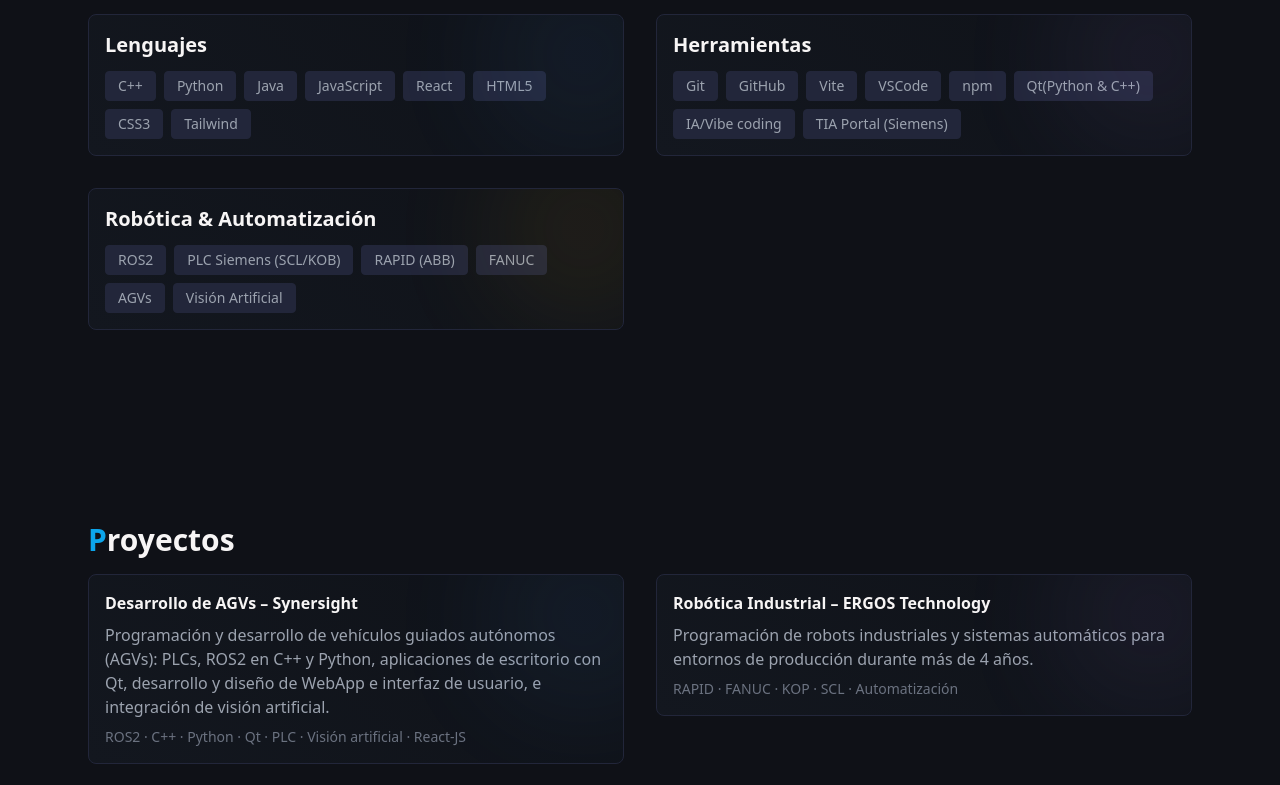
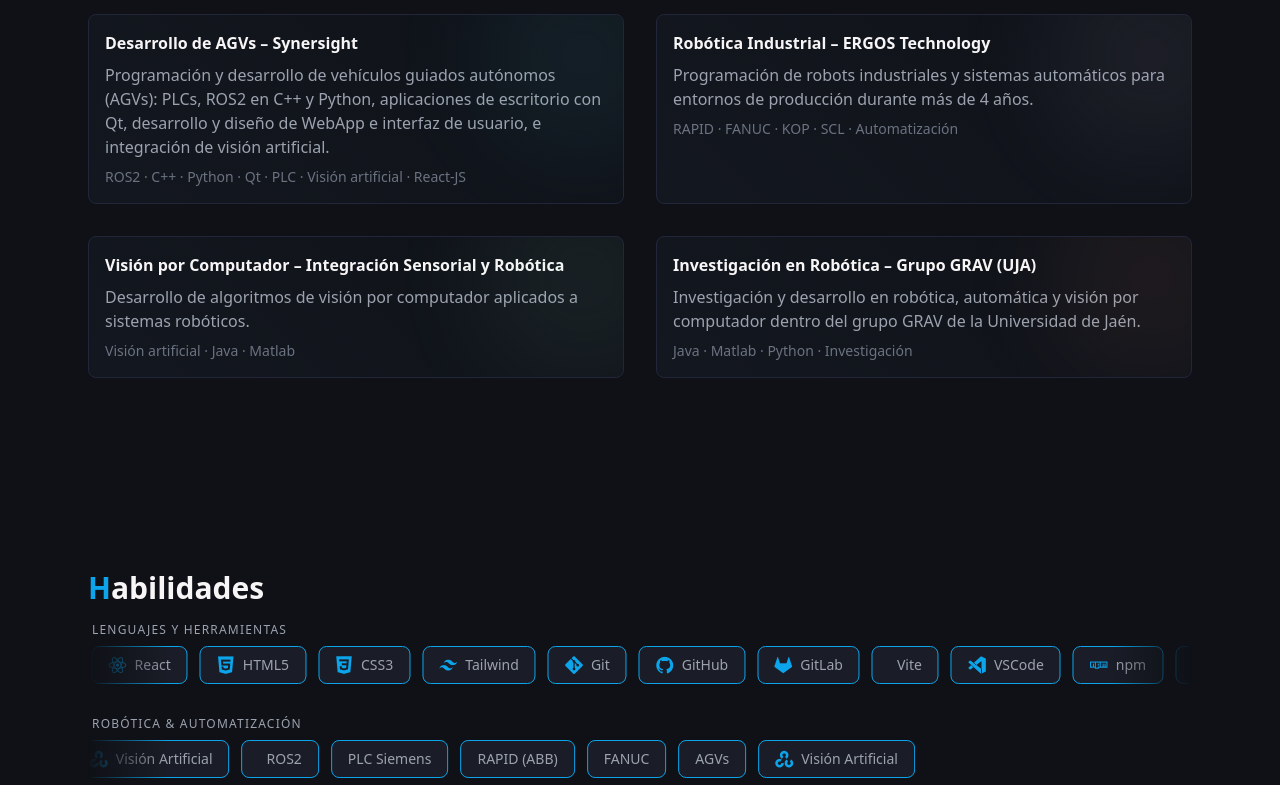
Before and after one commit to FernandoFdezMata/portfolio, a React (Vite) app: page / in a window 1280 px wide. Shown: the part 1335-2120 px from the top of the page. Built offline with nearby package versions, Linux system fonts and the light colour scheme.

Commit message:
Arreglos: menú hamburguesa, separación de titulos. Cambio estilo skill

```diff
--- a/index.html
+++ b/index.html
@@ -6,6 +6,7 @@
     <meta name="viewport" content="width=device-width, initial-scale=1.0" />
     <title>Fernando Fernández</title>
     <link href="https://fonts.googleapis.com/css2?family=JetBrains+Mono:wght@300;400;500;600;700&family=Inter:wght@300;400;500;600;700&display=swap" rel="stylesheet" />
+    <link rel="stylesheet" href="https://cdn.jsdelivr.net/gh/devicons/devicon@latest/devicon.min.css" />
   </head>
   <body>
     <div id="root"></div>
--- a/src/App.jsx
+++ b/src/App.jsx
@@ -22,12 +22,12 @@ function App() {
         <About/>
       </section>
 
+      <section id="projects">
+        <Projects/>
+      </section>
+
       <section id="skills">
         <Skills/>
-      </section>
-
-      <section id="projects">
-        <Projects/>
       </section>
 
       <section id="contact">
--- a/src/components/layout/Header.jsx
+++ b/src/components/layout/Header.jsx
@@ -4,8 +4,8 @@ import bgFirma from "../../assets/nueva-firma-b.png";
 
 const navLinks = [
   { href: "about", label: "Sobre mí" },
+  { href: "projects", label: "Proyectos" },
   { href: "skills", label: "Habilidades" },
-  { href: "projects", label: "Proyectos" },
   { href: "contact", label: "Contacto" },
 ];
 
@@ -62,7 +62,7 @@ export default function Header() {
 
       {/* Menú desplegable móvil */}
       {menuOpen && (
-        <nav className="md:hidden flex flex-col px-6 pb-4 gap-4 text-sm font-medium border-t border-accent/20">
+        <nav className="md:hidden flex flex-col px-6 p-4 gap-4 text-sm font-medium border-t border-accent/20">
           {navLinks.map(({ href, label }) => (
             <a
               key={href}
--- a/src/components/ui/Card.jsx
+++ b/src/components/ui/Card.jsx
@@ -1,7 +1,7 @@
 export default function Card({ children, className = "", glowColor }) {
   return (
     <div
-      className={`relative overflow-hidden bg-bg-surface border border-bg-elevated hover:border-accent transition-colors duration-300 p-4 rounded-lg ${className}`}
+      className={`relative overflow-hidden bg-bg-surface h-full border border-bg-elevated hover:border-accent transition-colors duration-300 p-4 rounded-lg ${className}`}
       style={{
         background: "linear-gradient(45deg, #13171f 0%, #0f1218 100%)",
       }}
--- a/src/data/projects.js
+++ b/src/data/projects.js
@@ -1,7 +1,7 @@
 export default [
   {
     id: 1,
-    glow: "#4f9cf9",
+    glow: "#4fdaf9",
     title: "Desarrollo de AGVs – Synersight",
     description: "Programación y desarrollo de vehículos guiados autónomos (AGVs): PLCs, ROS2 en C++ y Python, aplicaciones de escritorio con Qt, desarrollo y diseño de WebApp e interfaz de usuario, e integración de visión artificial.",
     tech: ["ROS2", "C++", "Python", "Qt", "PLC", "Visión artificial", "React-JS"],
@@ -9,7 +9,7 @@ export default [
   },
   {
     id: 2,
-    glow: "#a78bfa",
+    glow: "#d8d2f7",
     title: "Robótica Industrial – ERGOS Technology",
     description: "Programación de robots industriales y sistemas automáticos para entornos de producción durante más de 4 años.",
     tech: ["RAPID", "FANUC", "KOP", "SCL", "Automatización"],
@@ -17,7 +17,7 @@ export default [
   },
   {
     id: 3,
-    glow: "#34d399",
+    glow: "#9df2d3",
     title: "Visión por Computador – Integración Sensorial y Robótica",
     description: "Desarrollo de algoritmos de visión por computador aplicados a sistemas robóticos.",
     tech: ["Visión artificial", "Java", "Matlab"],
@@ -25,7 +25,7 @@ export default [
   },
   {
     id: 4,
-    glow: "#fb923c",
+    glow: "#eb917c",
     title: "Investigación en Robótica – Grupo GRAV (UJA)",
     description: "Investigación y desarrollo en robótica, automática y visión por computador dentro del grupo GRAV de la Universidad de Jaén.",
     tech: ["Java", "Matlab", "Python", "Investigación"],
--- a/src/data/skills.js
+++ b/src/data/skills.js
@@ -1,47 +1,39 @@
 // src/data/skills.js
-
 const skills = [
   {
-    category: "Lenguajes",
+    category: "Lenguajes y herramientas",
     glow: "#4f9cf9",
     items: [
-      "C++",
-      "Python",
-      "Java",
-      "JavaScript",
-      "React",
-      "HTML5",
-      "CSS3",
-      "Tailwind"
-    ]
+      { name: "C++",        icon: "devicon-cplusplus-plain" },
+      { name: "Python",     icon: "devicon-python-plain" },
+      { name: "Java",       icon: "devicon-java-plain" },
+      { name: "JavaScript", icon: "devicon-javascript-plain" },
+      { name: "React",      icon: "devicon-react-original" },
+      { name: "HTML5",      icon: "devicon-html5-plain" },
+      { name: "CSS3",       icon: "devicon-css3-plain" },
+      { name: "Tailwind",   icon: "devicon-tailwindcss-plain" },
+      { name: "Git",        icon: "devicon-git-plain" },
+      { name: "GitHub",     icon: "devicon-github-original" },
+      { name: "GitLab",     icon: "devicon-gitlab-plain" },
+      { name: "Vite",       icon: "devicon-vitejs-plain" },
+      { name: "VSCode",     icon: "devicon-vscode-plain" },
+      { name: "npm",        icon: "devicon-npm-original-wordmark" },
+      { name: "Qt",         icon: "devicon-qt-original" },
+    ],
   },
-  {
-    category: "Herramientas",
-    glow: "#a78bfa",
-    items: [
-      "Git",
-      "GitHub",
-      "Vite",
-      "VSCode",
-      "npm",
-      "Qt(Python & C++)",
-      "IA/Vibe coding",
-      "TIA Portal (Siemens)"
 
-    ]
-  },
   {
     category: "Robótica & Automatización",
     glow: "#fbbf24",
     items: [
-      "ROS2",
-      "PLC Siemens (SCL/KOB)",
-      "RAPID (ABB)",
-      "FANUC",
-      "AGVs",
-      "Visión Artificial"
-    ]
-  }
+      { name: "ROS2",             icon: "devicon-ros-original" },
+      { name: "PLC Siemens",      icon: null },
+      { name: "RAPID (ABB)",      icon: null },
+      { name: "FANUC",            icon: null },
+      { name: "AGVs",             icon: null },
+      { name: "Visión Artificial", icon: "devicon-opencv-plain" },
+    ],
+  },
 ]
 
 export default skills
--- a/src/index.css
+++ b/src/index.css
@@ -12,7 +12,7 @@
   }
 
   section[id] {
-    scroll-margin-top: 96px;
+    scroll-margin-top: 120px;
   }
 }
 
--- a/src/sections/Skills.jsx
+++ b/src/sections/Skills.jsx
@@ -1,11 +1,12 @@
+// Skills.jsx
 import useInView from "../hooks/useInView";
-import skills from "../data/skills"
-import SectionTitle from "../components/ui/SectionTitle"
-import Card from "../components/ui/Card"
+import skills from "../data/skills";
+import SectionTitle from "../components/ui/SectionTitle";
 
-function SkillCard({ group, index }) {
+function CarouselRow({ group, index }) {
   const [ref, inView] = useInView();
-  const isLeft = index % 2 === 0;
+  const dir = index % 2 === 0 ? "ltr" : "rtl";
+  const doubled = [...group.items, ...group.items];
 
   return (
     <div
@@ -13,26 +14,39 @@ function SkillCard({ group, index }) {
       style={{
         opacity: 0,
         animation: inView
-          ? `${isLeft ? "slideInLeft" : "slideInRight"} 0.6s ease-out forwards`
+          ? `slideInLeft 0.6s ease-out forwards`
           : "none",
-        animationDelay: inView ? `${index * 0.1}s` : "0s",
+        animationDelay: inView ? `${index * 0.15}s` : "0s",
       }}
     >
-      <Card glowColor={group.glow}>
-        <h3 className="text-xl font-semibold mb-3 text-text-primary">
-          {group.category}
-        </h3>
-        <div className="flex flex-wrap gap-2">
-          {group.items.map(skill => (
-            <span
-              key={skill}
-              className="bg-bg-elevated border border-bg-elevated hover:border-accent text-text-secondary text-sm px-3 py-1 rounded transition-colors duration-300"
+      <p className="text-xs font-medium text-text-secondary uppercase tracking-widest mb-2 px-1">
+        {group.category}
+      </p>
+
+      <div
+        className="overflow-hidden"
+        style={{
+          maskImage: "linear-gradient(to right, transparent, black 80px, black calc(100% - 80px), transparent)",
+          WebkitMaskImage: "linear-gradient(to right, transparent, black 80px, black calc(100% - 80px), transparent)",
+        }}
+      >
+        <div
+          className={`flex gap-3 w-max ${dir === "ltr" ? "animate-scroll-ltr" : "animate-scroll-rtl"}`}
+        >
+          {doubled.map((skill, i) => (
+            <div
+              key={i}
+              className="flex items-center gap-2 px-4 py-2 bg-bg-surface border border-accent rounded-lg text-sm text-text-secondary whitespace-nowrap transition-colors duration-200 cursor-default"
             >
-              {skill}
-            </span>
+              {skill.icon && (
+                // <i className={`${skill.icon} colored`} style={{ fontSize: "18px" }} />
+                 <i className={`${skill.icon} text-accent`} style={{ fontSize: "18px" }} />
+              )}
+              <span>{skill.name}</span>
+            </div>
           ))}
         </div>
-      </Card>
+      </div>
     </div>
   );
 }
@@ -41,9 +55,9 @@ export default function Skills() {
   return (
     <div className="max-w-6xl mx-auto text-gray-300 px-6">
       <SectionTitle><span className="text-accent">H</span>abilidades</SectionTitle>
-      <div className="grid md:grid-cols-2 gap-8">
+      <div className="flex flex-col gap-8">
         {skills.map((group, index) => (
-          <SkillCard key={group.category} group={group} index={index} />
+          <CarouselRow key={group.category} group={group} index={index} />
         ))}
       </div>
     </div>
--- a/tailwind.config.js
+++ b/tailwind.config.js
@@ -9,27 +9,42 @@ module.exports = {
       colors: {
         // Fondos
         bg: {
-          base:     '#0f1117',
-          surface:  '#1a1d27',
+          base: '#0f1117',
+          surface: '#1a1d27',
           elevated: '#22263a',
         },
         // Acento azul
         accent: {
           DEFAULT: '#0ca5eb',
-          light:   '#36bffa',
-          dark:    '#0084c9',
+          light: '#36bffa',
+          dark: '#0084c9',
         },
         // Textos
         text: {
-          primary:   '#F7F5F5',
+          primary: '#F7F5F5',
           secondary: '#9ca3af',
-          muted:     '#6b7280',
+          muted: '#6b7280',
         },
       },
       fontFamily: {
         mono: ['JetBrains Mono', 'Fira Code', 'monospace'],
       },
+      keyframes: {
+        scrollLTR: {
+          from: { transform: "translateX(0)" },
+          to: { transform: "translateX(-50%)" },
+        },
+        scrollRTL: {
+          from: { transform: "translateX(-50%)" },
+          to: { transform: "translateX(0)" },
+        },
+      },
+      animation: {
+        "scroll-ltr": "scrollLTR 22s linear infinite",
+        "scroll-rtl": "scrollRTL 28s linear infinite",
+      },
     },
   },
+
   plugins: [],
 }
```
